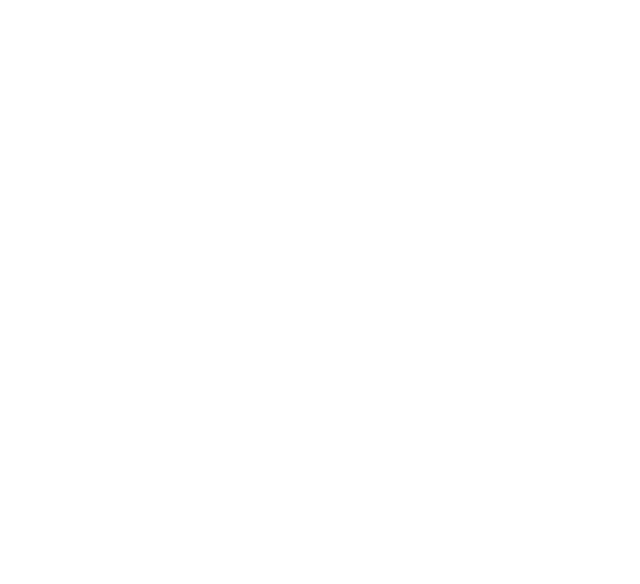
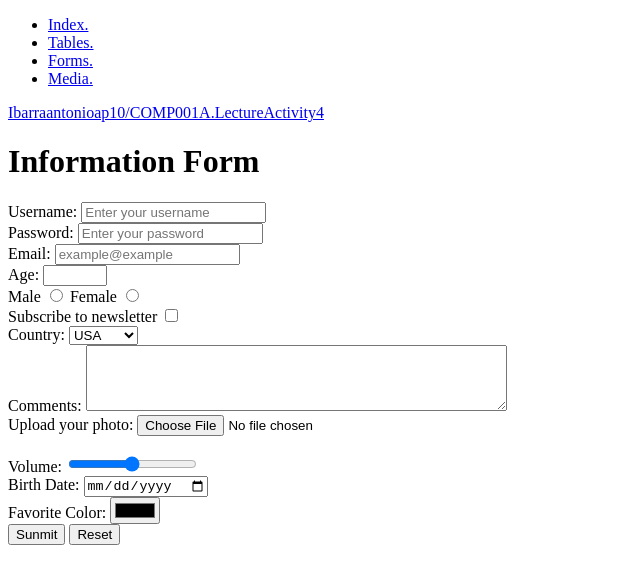
Before and after one commit to Ibarraantonioap10/COMP001A.LectureActivity4, a plain HTML site: page forms.html in a window 1280 px wide. Shown: the whole page, without its empty margins (0-640 px from the left). Drawn offline with Linux system fonts and the light colour scheme.

Commit message:
intial commit forms

```diff
--- a/forms.html
+++ b/forms.html
@@ -4,6 +4,135 @@
     <meta charset="UTF-8" />
     <meta name="viewport" content="width=device-width, initial-scale=1.0" />
     <title>Document</title>
+    <link rel="stylesheet" href="forms.css" />
   </head>
-  <body></body>
+  <body>
+    <header>
+      <nav>
+        <ul>
+          <li><a href="index.html">Index.</a></li>
+          <li><a href="tables.html">Tables.</a></li>
+          <li><a href="forms.html">Forms.</a></li>
+          <li><a href="media.html">Media.</a></li>
+        </ul>
+      </nav>
+    </header>
+    <footer>
+      <p>
+        <a href="tables.html">Ibarraantonioap10/COMP001A.LectureActivity4</a>
+      </p>
+    </footer>
+    <h1>Information Form</h1>
+    <main>
+      <!-- Beginning of the form element -->
+      <form action="/submit" method="post">
+        <!-- Label and text input field -->
+        <label for="username">Username:</label>
+        <input
+          type="text"
+          id="username"
+          name="username"
+          placeholder="Enter your username"
+        />
+
+        <br />
+        <!-- adds a line break -->
+
+        <!-- Label and password input field -->
+        <label for="password">Password: </label>
+        <input
+          type="password"
+          id="password"
+          name="password"
+          placeholder="Enter your password"
+        />
+
+        <br />
+
+        <!-- Label and email input field -->
+        <label for="email">Email:</label>
+        <input
+          type="email"
+          id="email"
+          name="email"
+          placeholder="example@example"
+        />
+
+        <br />
+
+        <!-- Label and number input field -->
+        <label for="age">Age:</label>
+        <input type="number" id="age" name="age" min="1" max="100" />
+
+        <br />
+
+        <!-- Radio buttons for gender selection -->
+        <label for="male">Male</label>
+        <input type="radio" id="male" name="gender" value="male" />
+
+        <label for="female">Female</label>
+        <input type="radio" id="female" name="gender" value="female" />
+
+        <br />
+
+        <!-- Checkbox for newsletter subscription -->
+        <label for="subscribe">Subscribe to newsletter</label>
+        <input type="checkbox" id="subscribe" name="subscribe" value="yes" />
+
+        <br />
+
+        <!-- Dropdown select for country selection -->
+        <label for="country">Country:</label>
+        <select id="country" name="country">
+          <option value="usa">USA</option>
+          <option value="canada">Canada</option>
+          <!-- ... other options ... -->
+        </select>
+
+        <br />
+
+        <!-- Textarea for additional comments -->
+        <label for="comments">Comments:</label>
+        <textarea id="comments" name="comments" rows="4" cols="50"></textarea>
+
+        <br />
+
+        <!-- File input for unloading files -->
+        <label for="file">Upload your photo:</label>
+        <input type="file" id="file" name="file" />
+
+        <br />
+
+        <!-- Hidden input field (not visible to users) -->
+        <input type="hidden" id="userId" name="userId" value="12345" />
+
+        <br />
+
+        <!--Range input for selecting a value within a range -->
+        <label for="volume">Volume:</label>
+        <input type="range" id="volume" name="volume" min="0" max="10" />
+
+        <br />
+
+        <!-- Data input for selecting a data -->
+        <label for="birthdate">Birth Date:</label>
+        <input type="date" id="birthdate" name="birthdate" />
+
+        <br />
+
+        <!-- Color input for selecting a color -->
+        <label for="favcolor">Favorite Color:</label>
+        <input type="color" id="favcolor" name="favcolor" />
+
+        <br />
+
+        <!-- Submit button to submit the form -->
+        <input type="submit" value="Sunmit" />
+
+        <!-- Reset button to reset the form fields -->
+        <input type="reset" value="Reset" />
+      </form>
+      <!-- End of the form element -->
+    </main>
+  </body>
 </html>
--- a/tables.css
+++ b/tables.css
@@ -29,6 +29,11 @@
 /* My nav is black in color */
 nav {
   color: black;
+}
+/* My footer is black in color and the padding-left is 550px. */
+footer {
+  color: black;
+  padding-left: 550px;
 }
 /* My main is black in color. */
 main {
@@ -76,9 +81,10 @@
 hr {
   color: black;
 }
-/* My footer is black in color. */
+/* My footer is black in color and the padding-left is 550px. */
 footer {
   color: black;
+  padding-left: 550px;
 }
 /* My p is black in color. */
 p {
```
Also changed, not shown: tables.html (+3 -1 lines), forms.css (added).
